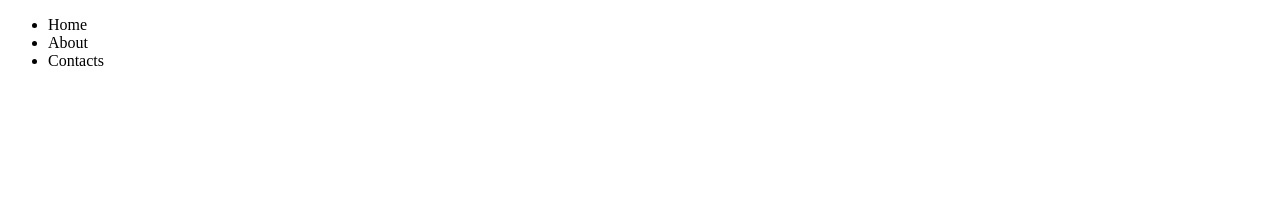
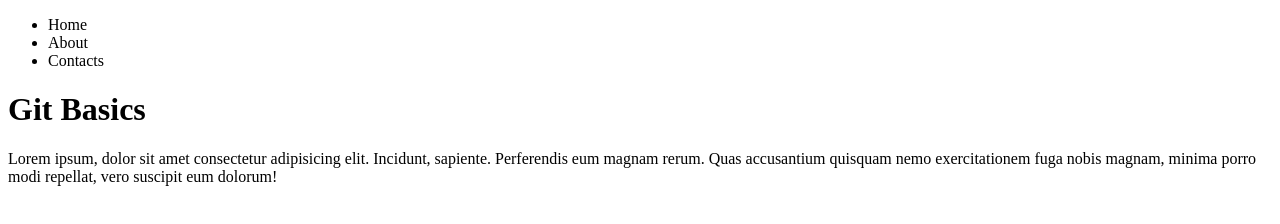
Before and after one commit to AL2002MI08/git-advanced-exercises, a plain HTML site: page index.html in a window 1280 px wide. Drawn offline with Linux system fonts and the light colour scheme.

Commit message:
Added changes to html file

```diff
--- a/index.html
+++ b/index.html
@@ -15,5 +15,9 @@
             </ul>
         </div>
     </nav>
+    <div class="hero-section">
+        <h1>Git Basics</h1>
+        <p>Lorem ipsum, dolor sit amet consectetur adipisicing elit. Incidunt, sapiente. Perferendis eum magnam rerum. Quas accusantium quisquam nemo exercitationem fuga nobis magnam, minima porro modi repellat, vero suscipit eum dolorum!</p>
+    </div>
 </body>
 </html>
```
Also changed, not shown: 1 other file.
